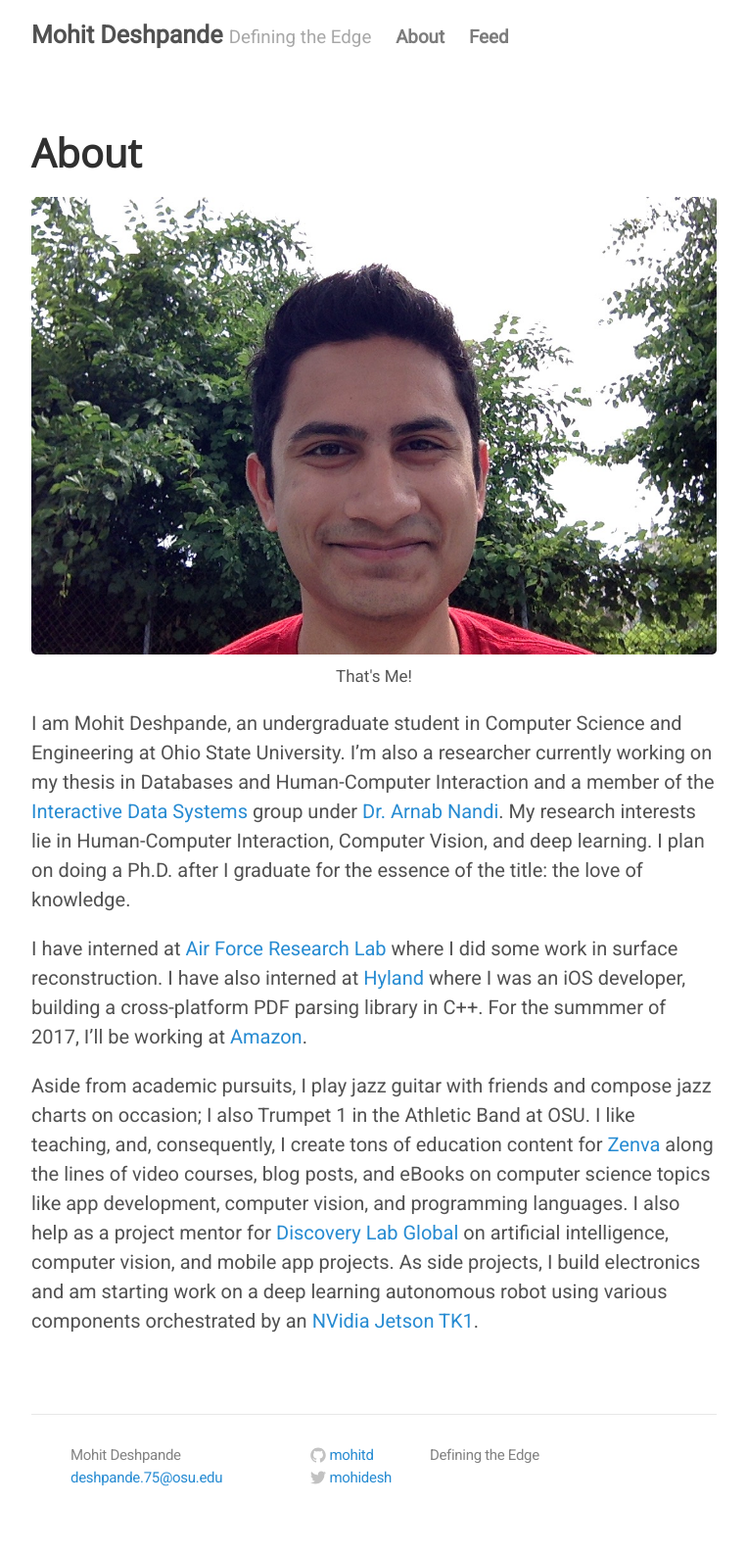
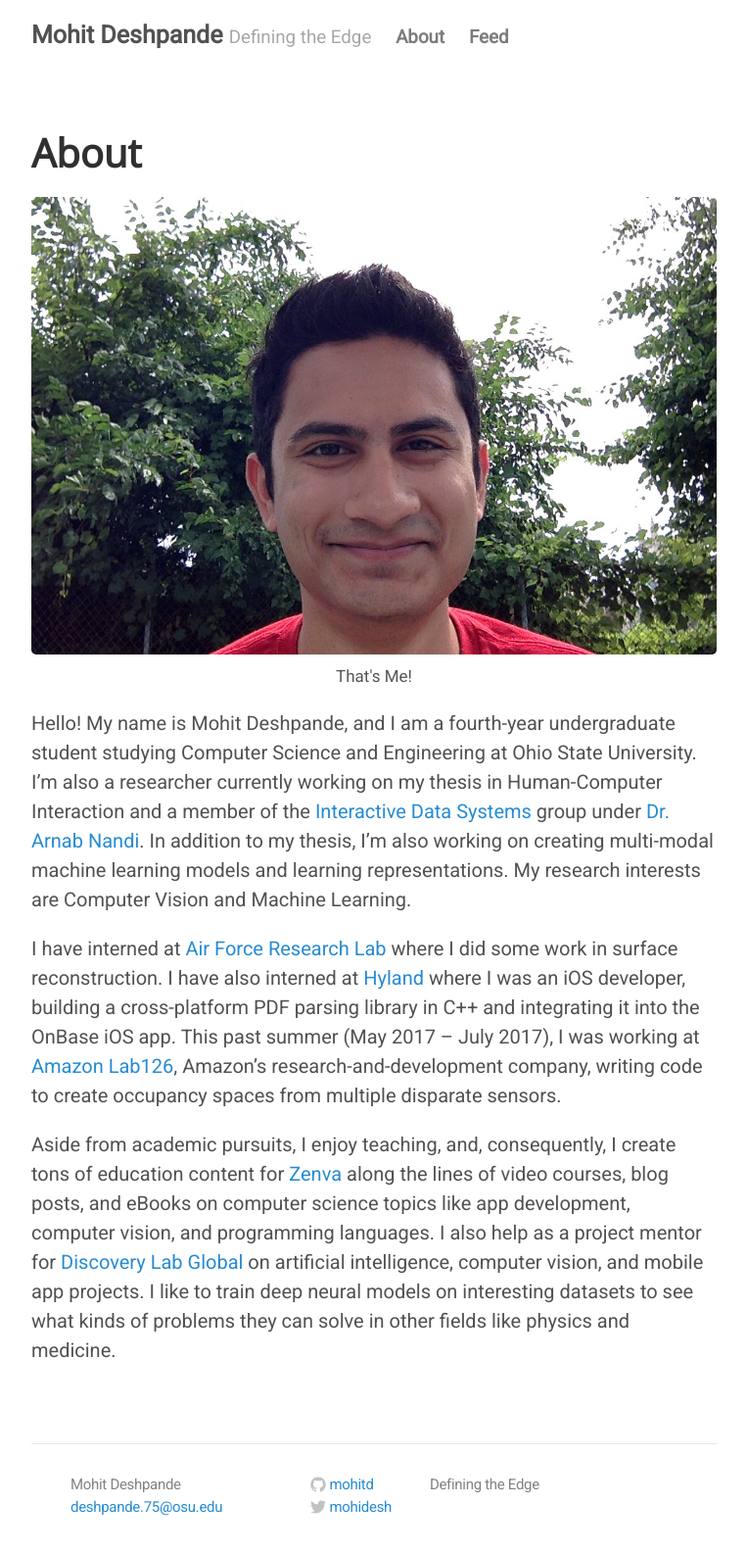
Before and after one commit to mohitd/mohitd.github.io, a Jekyll site: the page built from about.md, in a window 1280 px wide. Shown: the whole page at 98% size, without its empty margins (258-1021 px from the left). Built offline with Jekyll 4.4.1, drawn with Linux system fonts in a browser that asks for light colours; before the commit the page ends 1554 px from its top, so only the background shows below that.

Commit message:
Updated about.md

```diff
--- a/about.md
+++ b/about.md
@@ -8,8 +8,8 @@ title: About
 	That's Me!
 </div>
 
-I am Mohit Deshpande, an undergraduate student in Computer Science and Engineering at Ohio State University. I'm also a researcher currently working on my thesis in Databases and Human-Computer Interaction and a member of the [Interactive Data Systems](http://interact.osu.edu/) group under [Dr. Arnab Nandi](arnab.org). My research interests lie in Human-Computer Interaction, Computer Vision, and deep learning. I plan on doing a Ph.D. after I graduate for the essence of the title: the love of knowledge.
+Hello! My name is Mohit Deshpande, and I am a fourth-year undergraduate student studying Computer Science and Engineering at Ohio State University. I'm also a researcher currently working on my thesis in Human-Computer Interaction and a member of the [Interactive Data Systems](http://interact.osu.edu/) group under [Dr. Arnab Nandi](http://arnab.org/). In addition to my thesis, I'm also working on creating multi-modal machine learning models and learning representations. My research interests are Computer Vision and Machine Learning.
 
-I have interned at [Air Force Research Lab](http://www.wpafb.af.mil/afrl) where I did some work in surface reconstruction. I have also interned at [Hyland](https://www.onbase.com/) where I was an iOS developer, building a cross-platform PDF parsing library in C++. For the summmer of 2017, I'll be working at [Amazon](https://amazon.com).
+I have interned at [Air Force Research Lab](http://www.wpafb.af.mil/afrl) where I did some work in surface reconstruction. I have also interned at [Hyland](https://www.onbase.com/) where I was an iOS developer, building a cross-platform PDF parsing library in C++ and integrating it into the OnBase iOS app. This past summer (May 2017 – July 2017), I was working at [Amazon Lab126](https://www.lab126.com/), Amazon's research-and-development company, writing code to create occupancy spaces from multiple disparate sensors.
 
-Aside from academic pursuits, I play jazz guitar with friends and compose jazz charts on occasion; I also Trumpet 1 in the Athletic Band at OSU. I like teaching, and, consequently, I create tons of education content for [Zenva](https://zenva.com/) along the lines of video courses, blog posts, and eBooks on computer science topics like app development, computer vision, and programming languages. I also help as a project mentor for [Discovery Lab Global](http://www.discoverylabglobal.com/) on artificial intelligence, computer vision, and mobile app projects. As side projects, I build electronics and am starting work on a deep learning autonomous robot using various components orchestrated by an [NVidia Jetson TK1](http://www.nvidia.com/object/jetson-tk1-embedded-dev-kit.html).
+Aside from academic pursuits, I enjoy teaching, and, consequently, I create tons of education content for [Zenva](https://zenva.com/) along the lines of video courses, blog posts, and eBooks on computer science topics like app development, computer vision, and programming languages. I also help as a project mentor for [Discovery Lab Global](http://www.discoverylabglobal.com/) on artificial intelligence, computer vision, and mobile app projects. I like to train deep neural models on interesting datasets to see what kinds of problems they can solve in other fields like physics and medicine.
```
Also changed, not shown: 1 other file.
